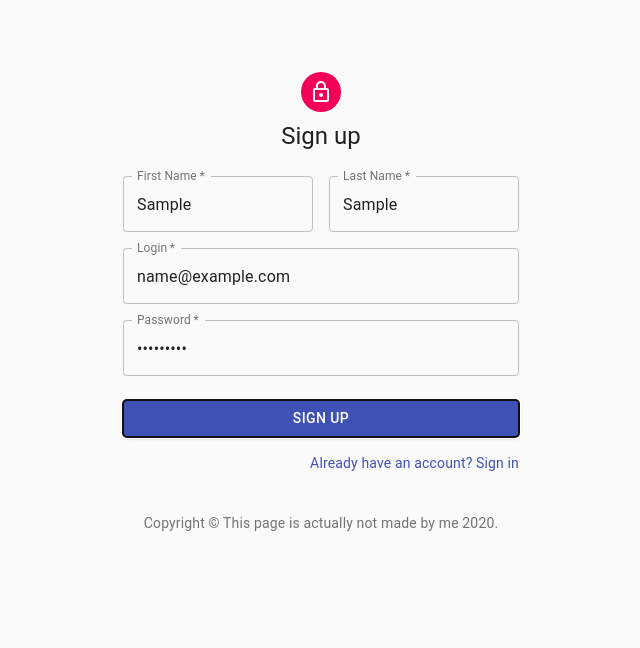
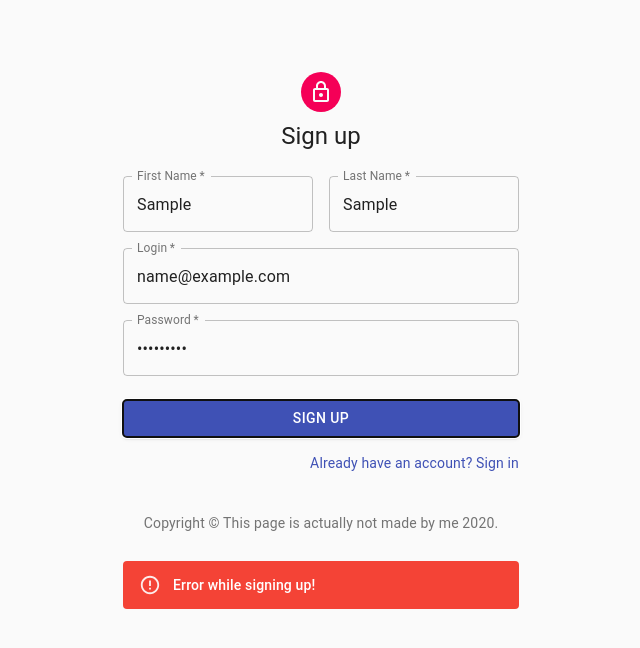
Before and after one commit to puscik21/GymReserver, a React (Create React App) app in the folder src/main/frontend/: page /signup in a window 1280 px wide. Both pictures are taken after typing "Sample", "Sample", "name@example.com", "Sample123" into the empty fields and a click on the button "SIGN UP". Shown: the top 648 px of the page, without its empty margins (319-959 px from the left). Built offline with nearby package versions, Linux system fonts and the light colour scheme; no server answers.

Commit message:
Added SignUp and LogOut error labels

```diff
--- a/src/main/frontend/src/components/LoginPage.js
+++ b/src/main/frontend/src/components/LoginPage.js
@@ -12,6 +12,7 @@ import {makeStyles} from '@material-ui/core/styles';
 import Container from '@material-ui/core/Container';
 import axios from 'axios'
 import {Redirect} from "react-router-dom";
+import {Alert} from "@material-ui/lab";
 
 function Copyright() {
     return (
@@ -51,6 +52,7 @@ export default function LoginPage() {
     const [login, setLogin] = useState("")
     const [password, setPassword] = useState("")
     const [redirect, setRedirect] = useState(false)
+    const [showSubmitError, setShowSubmitError] = useState(false)
 
     const handleLogin = (event) => {
         event.preventDefault()
@@ -65,9 +67,16 @@ export default function LoginPage() {
                     setRedirect(true)
                 }
             }).catch((res) => {
-            console.log('Login error')
             console.log(res)
+            setShowSubmitError(true)
         })
+    }
+
+    const ResultMessage = () => {
+        setTimeout(() => {
+            setShowSubmitError(false)
+        }, 3000)
+        return <Alert style={{marginTop: '2em'}} variant="filled" severity="error">Error while logging in!</Alert>
     }
 
     if (redirect) {
@@ -130,6 +139,7 @@ export default function LoginPage() {
                 <Box mt={8}>
                     <Copyright/>
                 </Box>
+                {showSubmitError ? <ResultMessage/> : null}
             </Container>
         )
     }
--- a/src/main/frontend/src/components/SignUpPage.js
+++ b/src/main/frontend/src/components/SignUpPage.js
@@ -12,6 +12,7 @@ import {makeStyles} from '@material-ui/core/styles';
 import Container from '@material-ui/core/Container';
 import axios from "axios";
 import {Redirect} from "react-router-dom";
+import {Alert} from "@material-ui/lab";
 
 function Copyright() {
     return (
@@ -53,6 +54,7 @@ export default function SignUpPage() {
     const [login, setLogin] = useState("")
     const [password, setPassword] = useState("")
     const [redirect, setRedirect] = useState(false)
+    const [showSubmitError, setShowSubmitError] = useState(false)
 
     const handleSignUp = (event) => {
         event.preventDefault()
@@ -69,9 +71,16 @@ export default function SignUpPage() {
                     setRedirect(true)
                 }
             }).catch((res) => {
-            console.log('Login error')
             console.log(res)
+            setShowSubmitError(true)
         })
+    }
+
+    const ResultMessage = () => {
+        setTimeout(() => {
+            setShowSubmitError(false)
+        }, 3000)
+        return <Alert style={{marginTop: '2em'}} variant="filled" severity="error">Error while signing up!</Alert>
     }
 
     if (redirect) {
@@ -151,7 +160,7 @@ export default function SignUpPage() {
                         </Button>
                         <Grid container justify="flex-end">
                             <Grid item>
-                                <Link href="login" variant="body2">
+                                <Link href="/login" variant="body2">
                                     Already have an account? Sign in
                                 </Link>
                             </Grid>
@@ -161,6 +170,7 @@ export default function SignUpPage() {
                 <Box mt={5}>
                     <Copyright/>
                 </Box>
+                {showSubmitError ? <ResultMessage/> : null}
             </Container>
         );
     }
```
Also changed, not shown: src/main/frontend/src/components/ExpensesList.js (deleted, +0 -86 lines).
